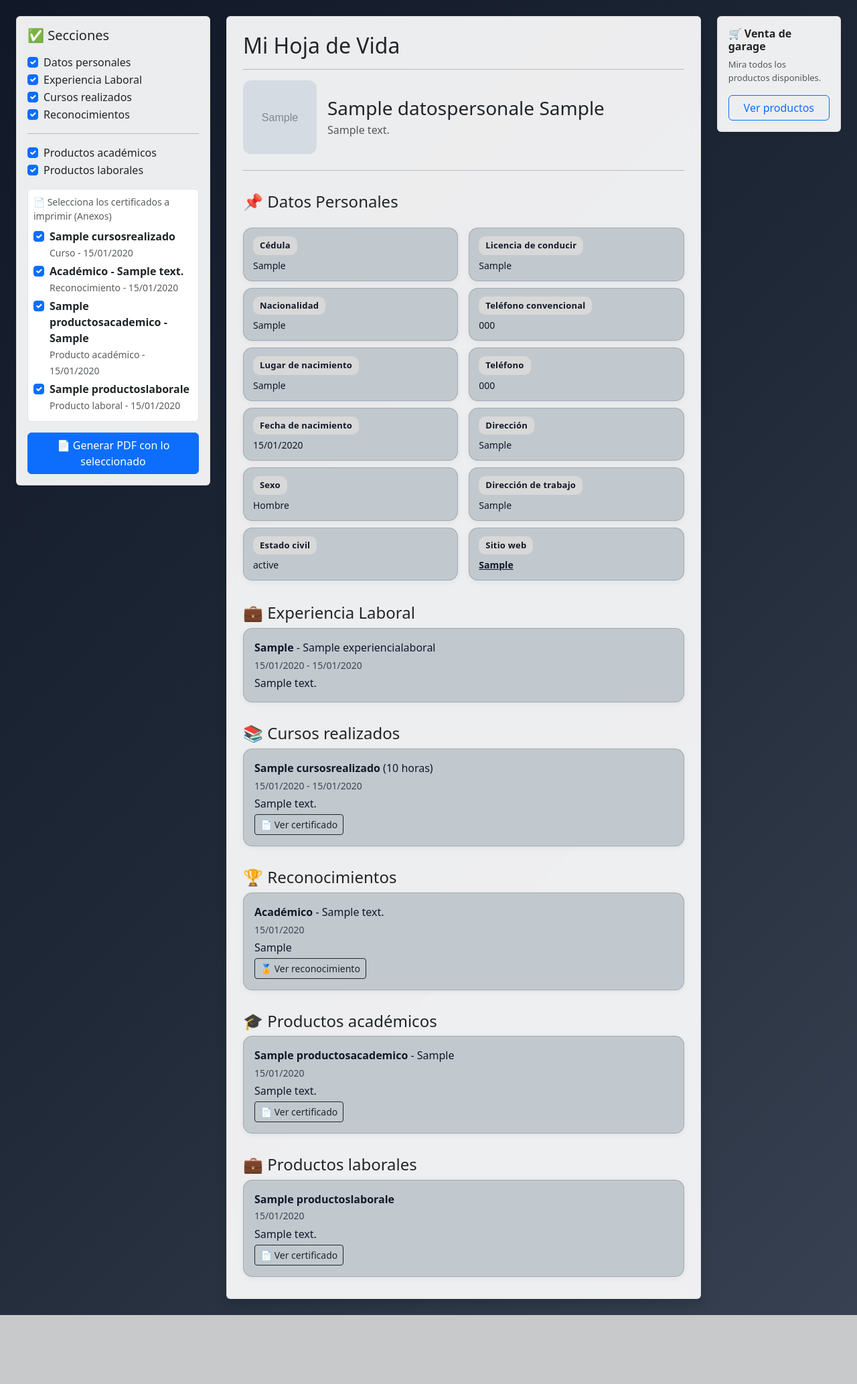
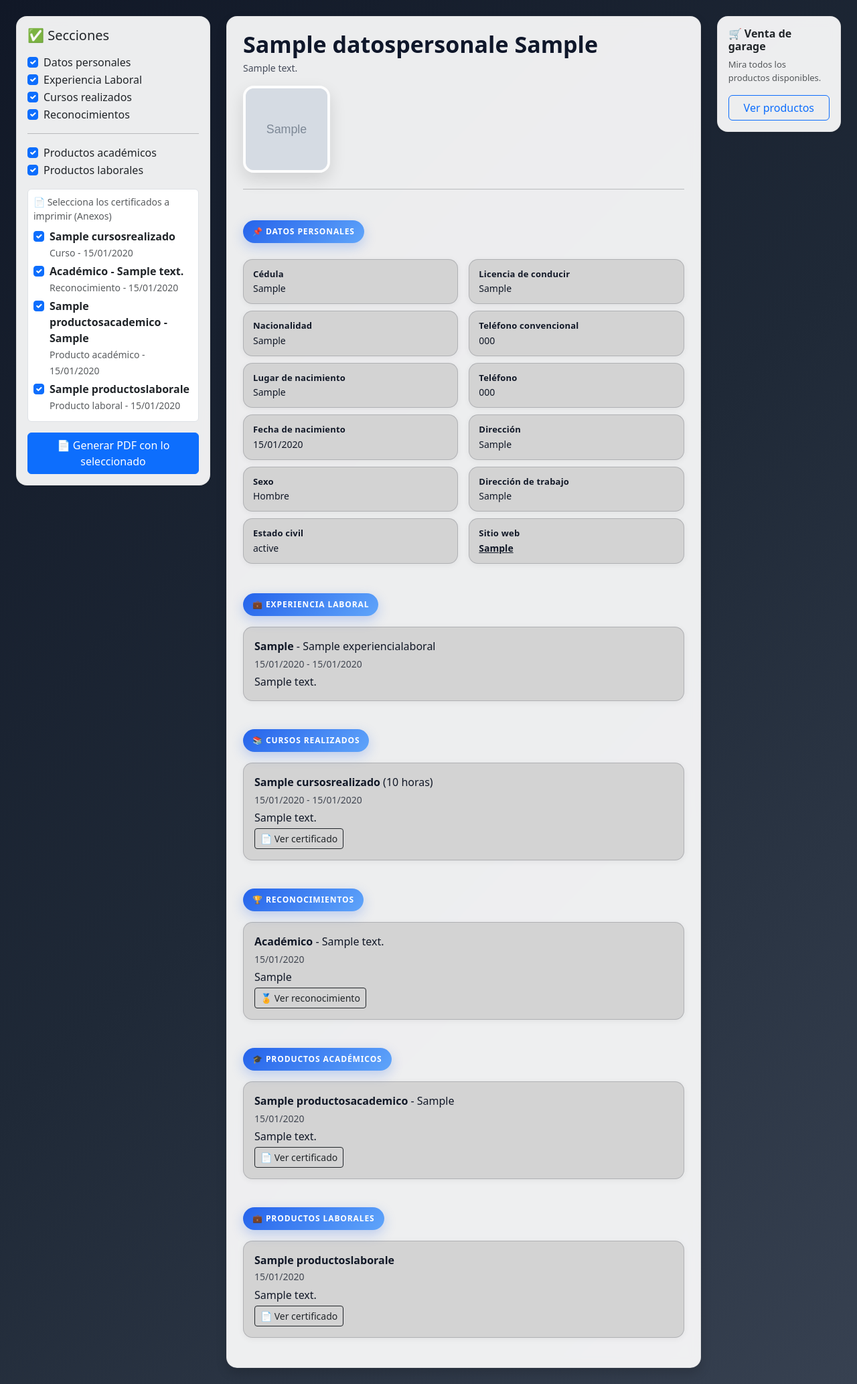
Before and after one commit to MariaLobaton/Hoja_vida, a Django app: page / in a window 1280 px wide. Shown: the whole page at 67% size. Before the commit the page ends 1964 px from the top, so only its background shows below. Run offline with Django 5.2, Linux system fonts and the light colour scheme; tables that the repository leaves empty hold one stand-in row (values such as "Sample post"); grey boxes marked "Sample" are stand-in pictures.

Commit message:
Mejoras diseño CV + PDF

```diff
--- a/cv/templates/cv/cv.html
+++ b/cv/templates/cv/cv.html
@@ -6,44 +6,34 @@
   <link href="https://cdn.jsdelivr.net/npm/bootstrap@5.3.3/dist/css/bootstrap.min.css" rel="stylesheet">
 
   <style>
-    /* ✅ FONDO PROFESIONAL (DEGRADADO) */
+    /* ✅ Fondo */
     .cv-bg{
       background: linear-gradient(135deg, #111827 0%, #1f2937 50%, #374151 100%);
       min-height: 100vh;
     }
 
-    /* ✅ Card flotante a la derecha que sube y baja con scroll */
-    .garage-sticky{
-      position: sticky;
-      top: 20px;
-    }
+    .garage-sticky{ position: sticky; top: 20px; }
 
-    /* ✅ EFECTO "GLASS" PARA QUE SE VEA MÁS PRO */
+    /* ✅ contenedores blancos estilo glass */
     .glass-card{
       background: rgba(255,255,255,0.92) !important;
       backdrop-filter: blur(8px);
       border: 1px solid rgba(0,0,0,0.06);
+      border-radius: 16px;
     }
 
-    /* ✅✅✅ COLOR PARA TODAS LAS TARJETAS */
+    /* ✅✅✅ COLOR para TODAS las tarjetas de contenido */
     .cv-card{
-      background: #C1C9CF !important;
+      background: #D3D3D3 !important;   /* ✅ color pedido */
       border: 1px solid rgba(17,24,39,0.18) !important;
       border-radius: 14px !important;
       box-shadow: 0 2px 10px rgba(0,0,0,0.06);
       color: #111827;
     }
 
-    /* ✅ IMPORTANTE: hover solo en pantalla (en PDF no molesta) */
-    .cv-card:hover{
-      transform: translateY(-1px);
-      transition: .15s ease;
-      box-shadow: 0 6px 16px rgba(0,0,0,0.10);
-    }
-
-    /* ✅ DATOS PERSONALES: mini tarjeta */
+    /* ✅ Datos personales: mini tarjeta */
     .dp-card{
-      background: #C1C9CF !important;
+      background: #D3D3D3 !important;   /* ✅ color pedido */
       border: 1px solid rgba(17,24,39,0.18);
       border-radius: 14px;
       padding: 12px 14px;
@@ -52,19 +42,13 @@
       color: #111827;
     }
 
-    /* ✅✅✅ ETIQUETA CON FONDO #D8D8D8 (para que se vea y no se pierda) */
     .dp-label{
-      display: inline-block;
-      background: #D8D8D8;     /* ✅ color pedido para etiquetas */
-      color: #111827;          /* ✅ texto oscuro para que se lea */
       font-weight: 800;
+      color: #111827;
       font-size: 13px;
-      padding: 4px 10px;
-      border-radius: 10px;
-      margin-bottom: 6px;
+      margin-bottom: 2px;
       letter-spacing: .2px;
     }
-
     .dp-value{
       color: #111827;
       font-size: 14px;
@@ -72,22 +56,61 @@
       word-break: break-word;
     }
 
-    /* ✅ links sobre fondo gris */
     .dp-card a{
       color:#111827 !important;
       text-decoration: underline;
-      font-weight: 600;
+      font-weight: 700;
     }
 
-    /* ✅ ayuda a que los textos “muted” se lean sobre #C1C9CF */
+    /* ✅ Etiquetas bonitas tipo “pill” */
+    .section-pill{
+      display: inline-flex;
+      align-items: center;
+      gap: 8px;
+      padding: 8px 14px;
+      border-radius: 999px;
+      font-weight: 900;
+      font-size: 12px;
+      text-transform: uppercase;
+      letter-spacing: .9px;
+      color: #fff;
+      background: linear-gradient(135deg, #2563EB, #60A5FA);
+      box-shadow: 0 6px 18px rgba(37,99,235,0.25);
+    }
+
+    .section-wrap{
+      margin-top: 22px;
+      margin-bottom: 12px;
+    }
+
+    /* ✅ Nombre más grande */
+    .name-title{
+      font-size: 34px;
+      line-height: 1.05;
+      font-weight: 900;
+      margin-bottom: 6px;
+      color: #0f172a;
+    }
+    .subtitle{
+      font-size: 14px;
+      color: rgba(15,23,42,0.75);
+      margin: 0;
+    }
+
+    /* ✅ Foto mejor */
+    .profile-pic{
+      width: 130px;
+      height: 130px;
+      object-fit: cover;
+      border-radius: 16px;
+      border: 4px solid rgba(255,255,255,0.9);
+      box-shadow: 0 10px 24px rgba(0,0,0,0.12);
+    }
+
+    /* ✅ mejora lectura de text-muted sobre tarjetas grises */
     .cv-card .text-muted,
     .dp-card .text-muted{
       color: rgba(17,24,39,0.75) !important;
-    }
-
-    /* ✅ evita que el contenido se pegue al borde en móvil */
-    @media (max-width: 576px){
-      .dp-card{ padding: 12px; }
     }
   </style>
 </head>
@@ -162,46 +185,42 @@
             📄 Generar PDF con lo seleccionado
           </button>
         </form>
-
       </div>
     </div>
 
     <!-- ✅ COLUMNA CENTRO -->
     <div class="col-12 col-md-8 col-lg-7">
       <div class="card shadow p-4 w-100 glass-card">
-        <h2 class="mb-0">Mi Hoja de Vida</h2>
-        <hr>
+        <div class="d-flex align-items-start justify-content-between gap-3 flex-wrap">
 
-        {% if perfil %}
+          <div style="min-width: 260px;">
+            <div class="name-title">
+              {% if perfil %}{{ perfil.nombres }} {{ perfil.apellidos }}{% endif %}
+            </div>
+            <p class="subtitle">
+              {% if perfil %}{{ perfil.descripcionperfil }}{% endif %}
+            </p>
+          </div>
 
-          <!-- ✅ HEADER -->
-          <div class="d-flex align-items-center gap-3">
-            {% if perfil.fotoperfil %}
-              <img src="{{ perfil.fotoperfil.url }}"
-                   alt="Foto de perfil"
-                   width="110" height="110"
-                   style="object-fit:cover; border-radius:12px;">
+          {% if perfil and perfil.fotoperfil %}
+            <img src="{{ perfil.fotoperfil.url }}" alt="Foto de perfil" class="profile-pic">
           {% else %}
             <div class="border rounded d-flex align-items-center justify-content-center"
-                   style="width:110px;height:110px;">
+                 style="width:130px;height:130px;border-radius:16px;background:#fff;">
               <span class="text-muted" style="font-size:12px;">Sin foto</span>
             </div>
           {% endif %}
-
-            <div>
-              <h3 class="mb-1">{{ perfil.nombres }} {{ perfil.apellidos }}</h3>
-              <p class="text-muted mb-0">{{ perfil.descripcionperfil }}</p>
-            </div>
         </div>
 
         <hr class="my-4">
 
-          <!-- ✅ DATOS PERSONALES EN 2 COLUMNAS CON TARJETAS -->
-          <div id="datos">
-            <h4 class="mt-2">📌 Datos Personales</h4>
+        {% if perfil %}
 
-            <div class="row g-3 mt-1">
-              <!-- IZQUIERDA -->
+          <!-- ✅ DATOS PERSONALES -->
+          <div id="datos" class="section-wrap">
+            <span class="section-pill">📌 Datos personales</span>
+
+            <div class="row g-3 mt-2">
               <div class="col-12 col-md-6">
 
                 <div class="dp-card">
@@ -244,7 +263,6 @@
 
               </div>
 
-              <!-- DERECHA -->
               <div class="col-12 col-md-6">
 
                 {% if perfil.licenciaconducir %}
@@ -284,9 +302,7 @@
                   <div class="dp-card">
                     <div class="dp-label">Sitio web</div>
                     <div class="dp-value">
-                      <a href="{{ perfil.sitioweb }}" target="_blank">
-                        {{ perfil.sitioweb }}
-                      </a>
+                      <a href="{{ perfil.sitioweb }}" target="_blank">{{ perfil.sitioweb }}</a>
                     </div>
                   </div>
                 {% endif %}
@@ -296,11 +312,12 @@
           </div>
 
           <!-- ✅ EXPERIENCIA -->
-          <div id="experiencia">
-            <h4 class="mt-4">💼 Experiencia Laboral</h4>
+          <div id="experiencia" class="section-wrap">
+            <span class="section-pill">💼 Experiencia laboral</span>
+
             {% if experiencia %}
               {% for e in experiencia %}
-                <div class="p-3 mb-2 cv-card">
+                <div class="p-3 mb-2 cv-card mt-3">
                   <b>{{ e.cargodesempenado }}</b> - {{ e.nombrempresa }}
 
                   {% if e.fechainiciogestion or e.fechafingestion %}
@@ -313,18 +330,19 @@
                 </div>
               {% endfor %}
             {% else %}
-              <div class="p-3 mb-2 cv-card">
+              <div class="p-3 mb-2 cv-card mt-3">
                 <b class="text-muted">📌 No hay experiencia registrada.</b>
               </div>
             {% endif %}
           </div>
 
           <!-- ✅ CURSOS -->
-          <div id="cursos">
-            <h4 class="mt-4">📚 Cursos realizados</h4>
+          <div id="cursos" class="section-wrap">
+            <span class="section-pill">📚 Cursos realizados</span>
+
             {% if cursos %}
               {% for c in cursos %}
-                <div class="p-3 mb-2 cv-card">
+                <div class="p-3 mb-2 cv-card mt-3">
                   <b>{{ c.nombrecurso }}</b> ({{ c.totalhoras }} horas)
 
                   {% if c.fechainicio or c.fechafin %}
@@ -346,18 +364,19 @@
                 </div>
               {% endfor %}
             {% else %}
-              <div class="p-3 mb-2 cv-card">
+              <div class="p-3 mb-2 cv-card mt-3">
                 <b class="text-muted">📌 No hay cursos registrados.</b>
               </div>
             {% endif %}
           </div>
 
           <!-- ✅ RECONOCIMIENTOS -->
-          <div id="reconocimientos">
-            <h4 class="mt-4">🏆 Reconocimientos</h4>
+          <div id="reconocimientos" class="section-wrap">
+            <span class="section-pill">🏆 Reconocimientos</span>
+
             {% if reconocimientos %}
               {% for r in reconocimientos %}
-                <div class="p-3 mb-2 cv-card">
+                <div class="p-3 mb-2 cv-card mt-3">
                   <b>{{ r.tiporeconocimiento }}</b> - {{ r.descripcionreconocimiento }}
 
                   {% if r.fechareconocimiento %}
@@ -379,18 +398,19 @@
                 </div>
               {% endfor %}
             {% else %}
-              <div class="p-3 mb-2 cv-card">
+              <div class="p-3 mb-2 cv-card mt-3">
                 <b class="text-muted">📌 No hay reconocimientos registrados.</b>
               </div>
             {% endif %}
           </div>
 
           <!-- ✅ PRODUCTOS ACADÉMICOS -->
-          <div id="prod_academicos">
-            <h4 class="mt-4">🎓 Productos académicos</h4>
+          <div id="prod_academicos" class="section-wrap">
+            <span class="section-pill">🎓 Productos académicos</span>
+
             {% if productos_academicos %}
               {% for p in productos_academicos %}
-                <div class="p-3 mb-2 cv-card">
+                <div class="p-3 mb-2 cv-card mt-3">
                   <b>{{ p.nombrerecurso }}</b> - {{ p.clasificador }}
 
                   {% if p.fecharecurso %}
@@ -412,18 +432,19 @@
                 </div>
               {% endfor %}
             {% else %}
-              <div class="p-3 mb-2 cv-card">
+              <div class="p-3 mb-2 cv-card mt-3">
                 <b class="text-muted">📌 No hay productos académicos registrados.</b>
               </div>
             {% endif %}
           </div>
 
           <!-- ✅ PRODUCTOS LABORALES -->
-          <div id="prod_laborales">
-            <h4 class="mt-4">💼 Productos laborales</h4>
+          <div id="prod_laborales" class="section-wrap">
+            <span class="section-pill">💼 Productos laborales</span>
+
             {% if productos_laborales %}
               {% for p in productos_laborales %}
-                <div class="p-3 mb-2 cv-card">
+                <div class="p-3 mb-2 cv-card mt-3">
                   <b>{{ p.nombreproducto }}</b>
 
                   <p class="mb-1">
@@ -445,7 +466,7 @@
                 </div>
               {% endfor %}
             {% else %}
-              <div class="p-3 mb-2 cv-card">
+              <div class="p-3 mb-2 cv-card mt-3">
                 <b class="text-muted">📌 No hay productos laborales registrados.</b>
               </div>
             {% endif %}
@@ -454,7 +475,6 @@
         {% else %}
           <p class="text-danger">No hay datos cargados en DATOSPERSONALES 😢</p>
         {% endif %}
-
       </div>
     </div>
 
@@ -462,9 +482,7 @@
     <div class="col-12 col-lg-2">
       <div class="card shadow-sm p-3 garage-sticky glass-card">
         <h6 class="fw-bold mb-2">🛒 Venta de garage</h6>
-        <p class="text-muted mb-3" style="font-size: 13px;">
-          Mira todos los productos disponibles.
-        </p>
+        <p class="text-muted mb-3" style="font-size: 13px;">Mira todos los productos disponibles.</p>
 
         <a href="{% url 'garage_list' %}" class="btn btn-outline-primary w-100">
           Ver productos
--- a/cv/views.py
+++ b/cv/views.py
@@ -105,7 +105,7 @@ def cv_view(request):
                     "fecha": fecha
                 })
 
-        # ✅ ORDEN: MÁS ACTUAL → MÁS ANTIGUO (None al final)
+        # ✅ ORDEN: MÁS ACTUAL → MÁS ANTIGUO
         certificados.sort(key=lambda x: x["fecha"] or date.min, reverse=True)
 
     return render(request, "cv/cv.html", {
@@ -202,9 +202,6 @@ def cv_pdf(request):
         return lines
 
     def draw_wrapped_at(x, y_top, text, font="Helvetica", size=10, leading=14, max_width=200, color=colors.black):
-        """
-        Dibuja texto con wrap en (x,y_top). Devuelve el nuevo y (más abajo).
-        """
         if not text:
             return y_top
         lines = wrap_lines(text, font=font, size=size, max_width=max_width)
@@ -259,7 +256,7 @@ def cv_pdf(request):
             card_height += (contar_lineas(body, "Helvetica", 9) * leading)
         card_height += 14
 
-        # ✅ Fondo blanco para mejor lectura en PDF
+        # ✅ Fondo blanco para buena lectura
         p.setFillColor(colors.white)
         p.setStrokeColor(colors.HexColor("#D1D5DB"))
         p.roundRect(x_left, y - card_height, x_right - x_left, card_height, 10, fill=1, stroke=1)
@@ -296,10 +293,6 @@ def cv_pdf(request):
         y -= (card_height + 14)
 
     def draw_info_card(x, y_top, w, title, items, min_y=3 * cm):
-        """
-        Tarjeta en 2 columnas para Datos Personales.
-        Retorna el y_final (parte baja).
-        """
         nonlocal y
 
         clean = []
@@ -315,7 +308,7 @@ def cv_pdf(request):
         title_h = 16
         leading = 12
         font = "Helvetica"
-        size = 10  # ✅ un poquito más grande para que se lea mejor
+        size = 10
         text_w = w - 2 * padding
 
         wrapped_rows = []
@@ -335,7 +328,7 @@ def cv_pdf(request):
             y = height - 2 * cm
             y_top = y
 
-        # ✅ Fondo blanco + borde para que contraste
+        # ✅ Fondo blanco (más contraste)
         p.setFillColor(colors.white)
         p.setStrokeColor(colors.HexColor("#CBD5E1"))
         p.roundRect(x, y_top - card_h, w, card_h, 12, fill=1, stroke=1)
@@ -358,7 +351,7 @@ def cv_pdf(request):
         return y_top - card_h
 
     # ======================================================
-    # ✅ ENCABEZADO
+    # ✅ ENCABEZADO (ARREGLADO)
     # ======================================================
     if not perfil:
         p.setFont("Helvetica-Bold", 14)
@@ -366,26 +359,27 @@ def cv_pdf(request):
         p.save()
         return response
 
-    # ✅ Foto
+    # ✅ Foto arriba a la derecha
     foto_size = 3.8 * cm
     foto_margin = 0.6 * cm
     foto_x = x_right - foto_size
-    foto_y = height - (2 * cm) - foto_size  # ✅ alineada con el top real
+    foto_y = height - (2 * cm) - foto_size  # ✅ alinea con top
 
     hay_foto = False
     if getattr(perfil, "fotoperfil", None):
         hay_foto = draw_image_from_url(perfil.fotoperfil.url, foto_x, foto_y, foto_size, foto_size)
 
-    # ✅ El texto del header no debe meterse donde está la foto
+    # ✅ Limitar el texto para que NO se meta bajo la foto
     header_right_limit = (foto_x - foto_margin) if hay_foto else x_right
     header_max_width = header_right_limit - x_left
 
+    # Nombre
     p.setFillColor(colors.HexColor("#111827"))
     p.setFont("Helvetica-Bold", 18)
     p.drawString(x_left, y, f"{safe_text(perfil.nombres)} {safe_text(perfil.apellidos)}")
     y -= 18
 
-    # ✅ descripción con WRAP y sin chocar con la foto
+    # Descripción con wrap
     desc = safe_text(getattr(perfil, "descripcionperfil", ""))
     y = draw_wrapped_at(
         x_left, y,
@@ -398,7 +392,7 @@ def cv_pdf(request):
     )
     y -= 8
 
-    # ✅ IMPORTANTÍSIMO: si hay foto, forzamos que lo siguiente empiece debajo de la foto
+    # ✅ CLAVE: forzar que lo siguiente vaya DEBAJO de la foto (evita que se pegue)
     if hay_foto:
         limite_bajo_foto = foto_y - (0.6 * cm)
         if y > limite_bajo_foto:
```
Lines whose indentation alone changed are shown as unchanged.
